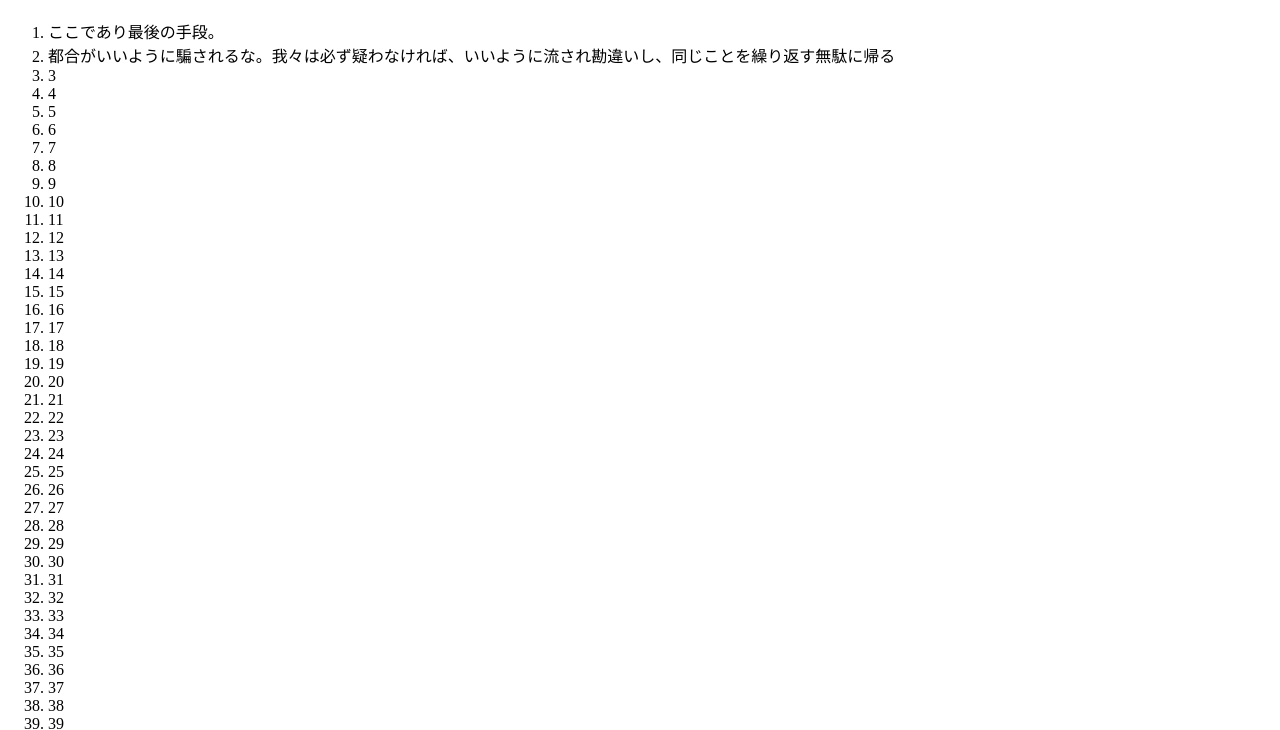
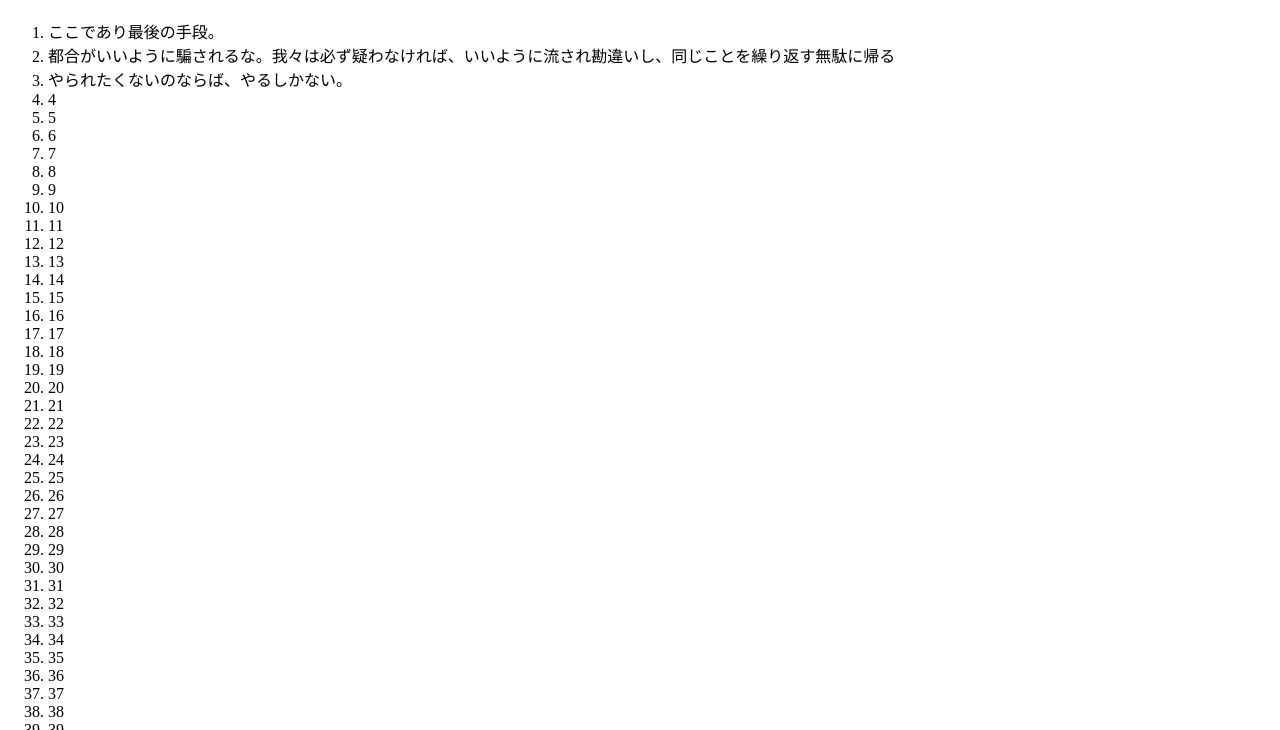
Before and after one commit to shuminoheya/last-false-hope, a plain HTML site: page index.html in a window 1280 px wide. Shown: the part 70-800 px from the top of the page. Drawn offline with Linux system fonts and the light colour scheme.

Commit message:
Update index.html

```diff
--- a/index.html
+++ b/index.html
@@ -9,7 +9,7 @@
   <ol>
     <li>ここであり最後の手段。</li>
     <li>都合がいいように騙されるな。我々は必ず疑わなければ、いいように流され勘違いし、同じことを繰り返す無駄に帰る</li>
-    <li>3</li>
+    <li>やられたくないのならば、やるしかない。</li>
     <li>4</li>
     <li>5</li>
     <li>6</li>
```
